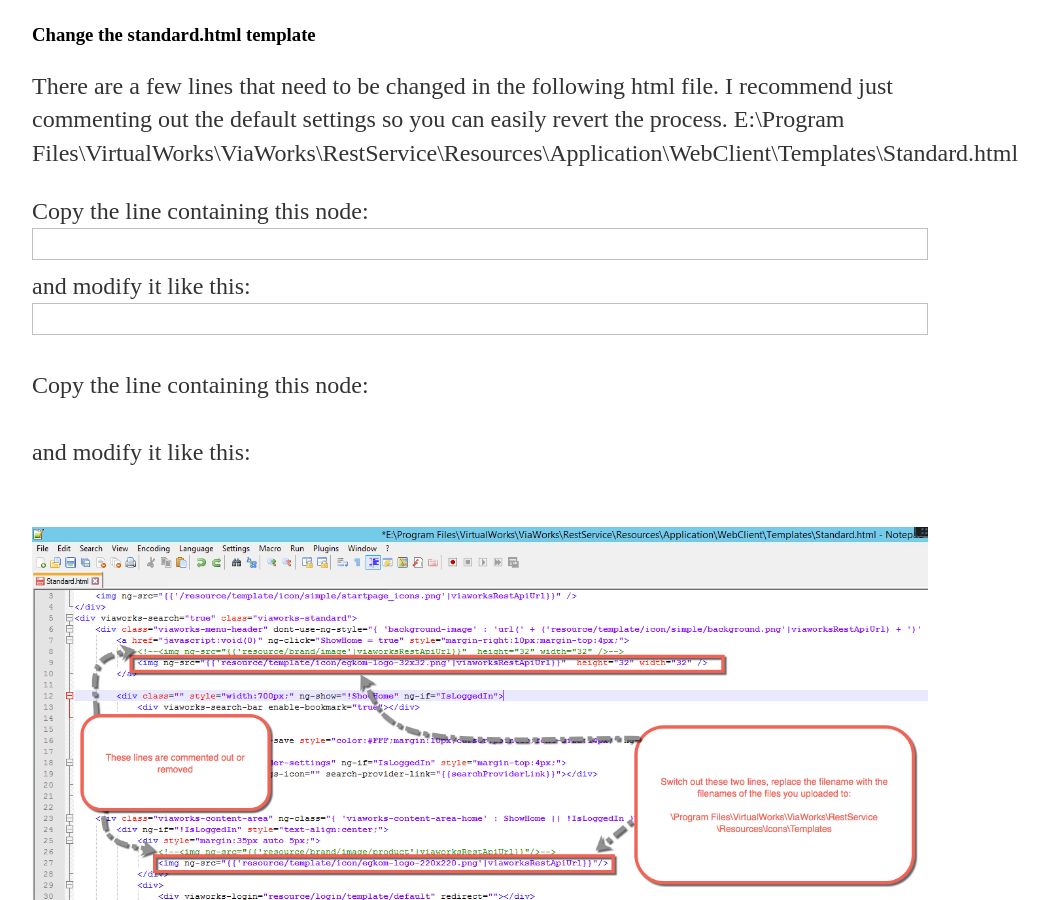
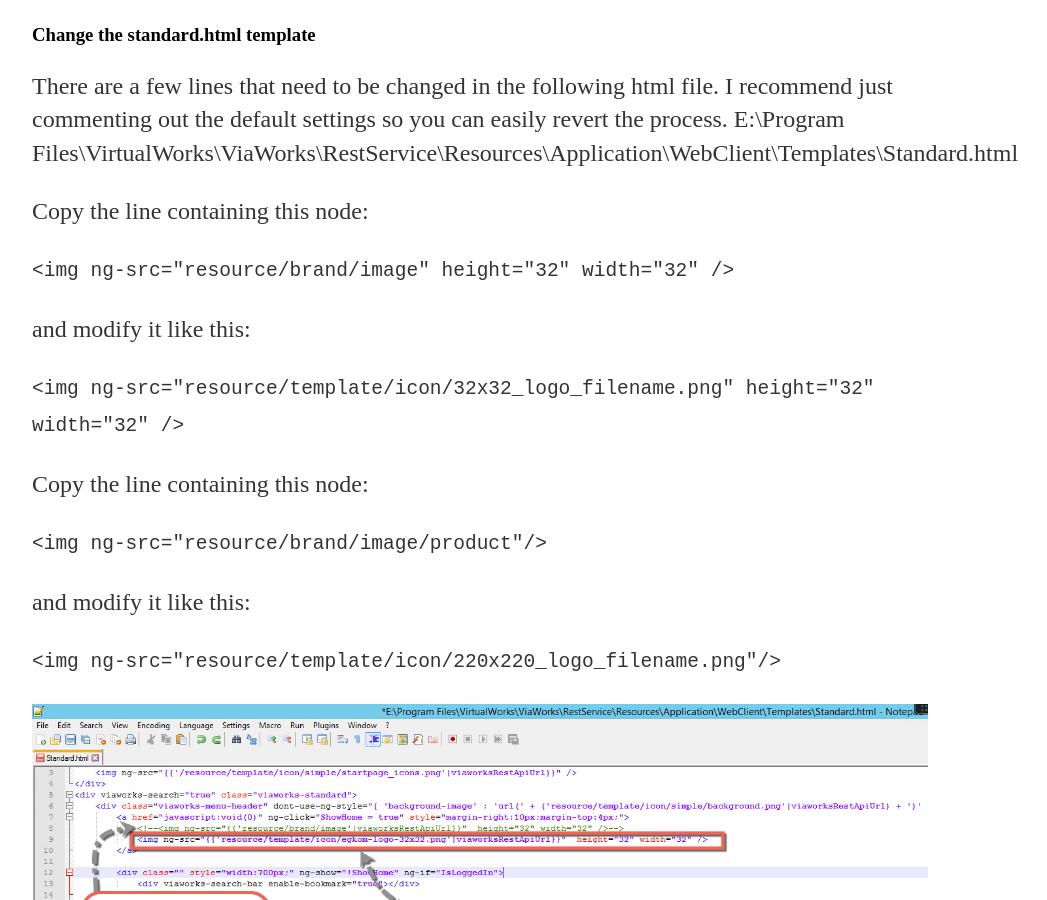
Before and after one commit to kmosti/kmosti.github.io, a Jekyll site: the page built from _posts/2016-07-25-changing-the-default-viaworks-logo.md, in a window 1280 px wide and 900 px high, scrolled down 1991 px. Shown: the whole window, without its empty margins (160-1207 px from the left). Built offline with Jekyll 4.4.1, drawn with Linux system fonts in a browser that asks for light colours.

Commit message:
post edit

```diff
--- a/_posts/2016-07-25-changing-the-default-viaworks-logo.md
+++ b/_posts/2016-07-25-changing-the-default-viaworks-logo.md
@@ -30,14 +30,20 @@ There are a few lines that need to be changed in the following html file. I reco
 E:\Program Files\VirtualWorks\ViaWorks\RestService\Resources\Application\WebClient\Templates\Standard.html
 
 Copy the line containing this node:
-	<img ng-src="{{'resource/brand/image'|viaworksRestApiUrl}}"  height="32" width="32" />
+
+`<img ng-src="{{'resource/brand/image'|viaworksRestApiUrl}}"  height="32" width="32" />`
+
 and modify it like this:
-	<img ng-src="{{'resource/template/icon/32x32_logo_filename.png'|viaworksRestApiUrl}}"  height="32" width="32" />
+
+`<img ng-src="{{'resource/template/icon/32x32_logo_filename.png'|viaworksRestApiUrl}}"  height="32" width="32" />`
 
 Copy the line containing this node:
-	<img ng-src="{{'resource/brand/image/product'|viaworksRestApiUrl}}"/>
+
+`<img ng-src="{{'resource/brand/image/product'|viaworksRestApiUrl}}"/>`
+
 and modify it like this:
-	<img ng-src="{{'resource/template/icon/220x220_logo_filename.png'|viaworksRestApiUrl}}"/>
+
+`<img ng-src="{{'resource/template/icon/220x220_logo_filename.png'|viaworksRestApiUrl}}"/>`
 
 ![Edit the template file](/images/viaworks-logo/4-edits.png)
 
```
